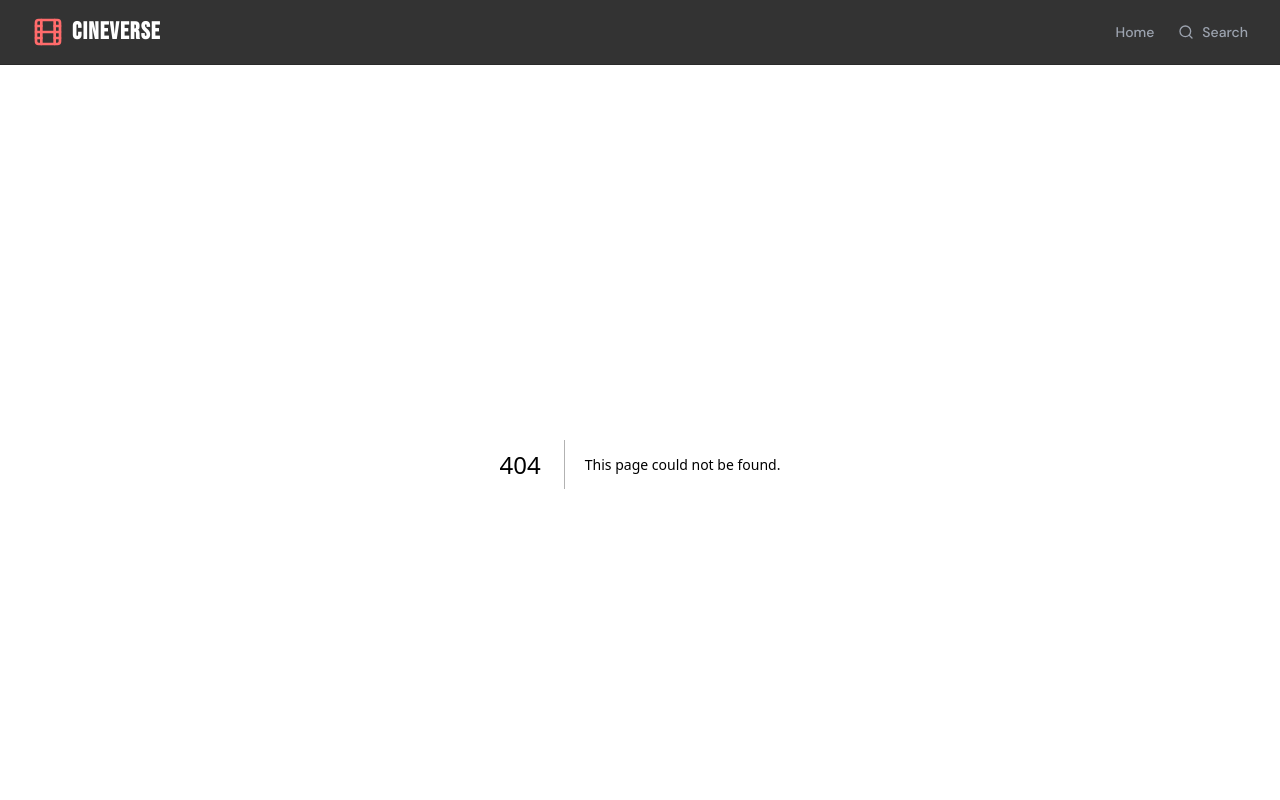
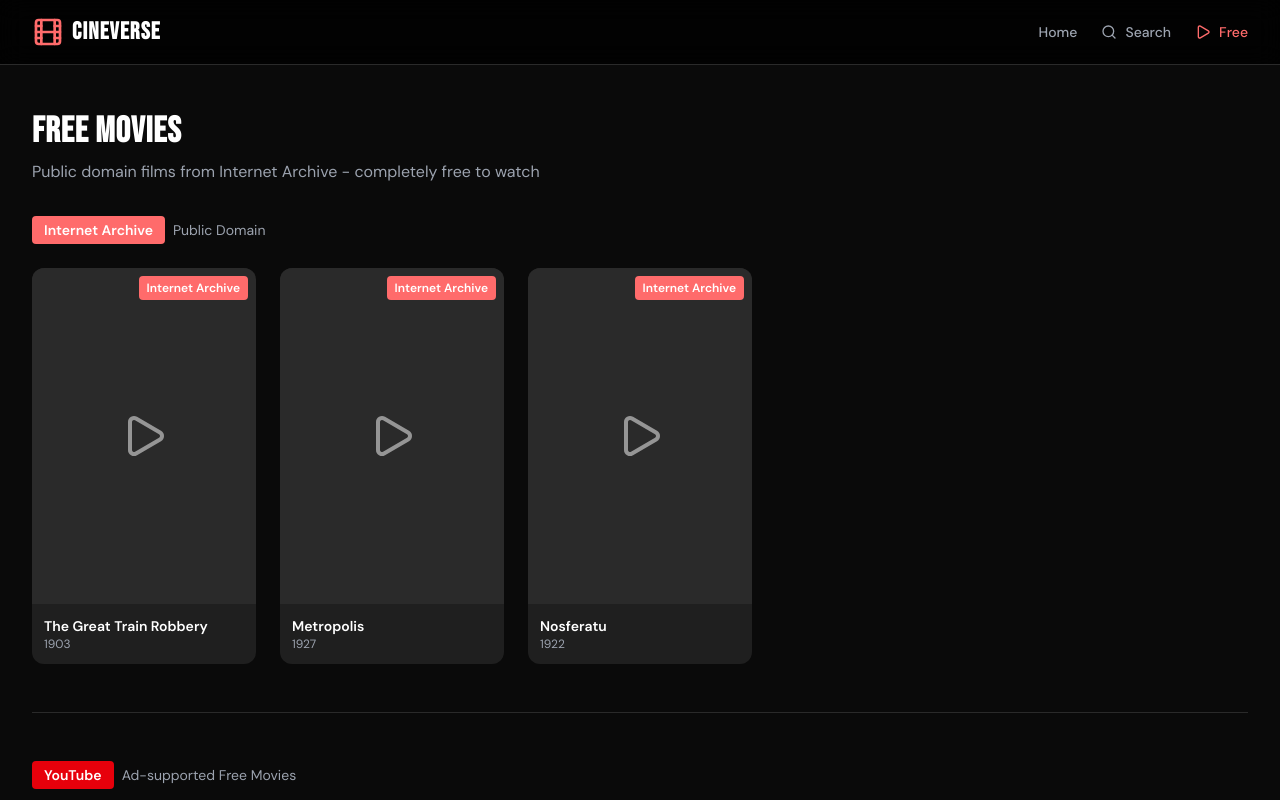
Before and after one commit to alainmiki/movie-app-free, a Next.js app: page /free in a window 1280 px wide. Before the commit this address had no page. Shown: the top 800 px of the page. Built offline with nearby package versions, Linux system fonts and the light colour scheme; no server answers.

Commit message:
feat(ui): add free movie section and player
Add "Free" link to navbar directing to /free
Include FreeMoviePlayer component for free movie playback
Add lib/archive.ts with helper to fetch archived videos

```diff
--- /dev/null
+++ b/src/app/free/page.tsx
@@ -0,0 +1,65 @@
+import { getFreeMovies } from "@/lib/archive";
+import { ArchiveCard } from "@/components/FreeMoviePlayer";
+
+export async function generateMetadata() {
+  return {
+    title: "Free Movies - Cineverse",
+    description: "Watch free movies from Internet Archive",
+  };
+}
+
+export default async function FreeMoviesPage() {
+  const movies = await getFreeMovies();
+
+  return (
+    <div className="max-w-7xl mx-auto px-4 sm:px-6 lg:px-8 py-12 animate-fade-in">
+      <div className="mb-8">
+        <h1 className="text-3xl sm:text-4xl font-bold font-display text-white tracking-wide mb-2">
+          Free Movies
+        </h1>
+        <p className="text-[#9ca3af]">
+          Public domain films from Internet Archive - completely free to watch
+        </p>
+      </div>
+
+      <section className="mb-12">
+        <div className="flex items-center gap-2 mb-6">
+          <div className="px-3 py-1 bg-[#ff6b6b] rounded text-sm font-semibold text-white">
+            Internet Archive
+          </div>
+          <span className="text-sm text-[#9ca3af]">Public Domain</span>
+        </div>
+
+        {movies.length > 0 ? (
+          <div className="grid grid-cols-2 sm:grid-cols-3 lg:grid-cols-4 xl:grid-cols-5 gap-4 sm:gap-6">
+            {movies.map((movie) => (
+              <ArchiveCard key={movie.identifier} movie={movie} />
+            ))}
+          </div>
+        ) : (
+          <div className="flex flex-col items-center justify-center py-16 text-center">
+            <p className="text-[#9ca3af] text-lg">Loading free movies...</p>
+          </div>
+        )}
+      </section>
+
+      <section className="border-t border-[#2a2a2a] pt-12">
+        <div className="flex items-center gap-2 mb-6">
+          <div className="px-3 py-1 bg-red-600 rounded text-sm font-semibold text-white">
+            YouTube
+          </div>
+          <span className="text-sm text-[#9ca3af]">Ad-supported Free Movies</span>
+        </div>
+
+        <div className="bg-[#1f1f1f] rounded-xl p-8 text-center">
+          <p className="text-[#9ca3af] mb-4">
+            YouTube's free movie library is available via embedded links on movie detail pages.
+          </p>
+          <p className="text-sm text-[#9ca3af]">
+            Browse popular movies and look for "Watch Free" buttons on eligible titles.
+          </p>
+        </div>
+      </section>
+    </div>
+  );
+}
--- /dev/null
+++ b/src/components/FreeMoviePlayer.tsx
@@ -0,0 +1,96 @@
+"use client";
+
+import { useState, useEffect } from "react";
+import { Play, X, ExternalLink, Loader2 } from "lucide-react";
+
+interface FreeMoviePlayerProps {
+  title: string;
+  videoUrl: string;
+}
+
+export function FreeMoviePlayer({ title, videoUrl }: FreeMoviePlayerProps) {
+  const [showModal, setShowModal] = useState(false);
+  const [loading, setLoading] = useState(true);
+
+  if (!videoUrl) {
+    return (
+      <a
+        href={videoUrl}
+        target="_blank"
+        rel="noopener noreferrer"
+        className="inline-flex items-center gap-2 bg-[#ff6b6b] hover:bg-[#ff5252] text-white text-sm font-semibold px-4 py-2 rounded-full transition-colors"
+      >
+        <Play className="w-4 h-4 fill-white" />
+        Watch Free
+      </a>
+    );
+  }
+
+  return (
+    <>
+      <button
+        onClick={() => setShowModal(true)}
+        className="inline-flex items-center gap-2 bg-[#ff6b6b] hover:bg-[#ff5252] text-white text-sm font-semibold px-4 py-2 rounded-full transition-colors"
+      >
+        <Play className="w-4 h-4 fill-white" />
+        Watch Free
+      </button>
+
+      {showModal && (
+        <div className="fixed inset-0 z-50 flex items-center justify-center bg-black/90 p-4">
+          <div className="relative w-full max-w-4xl aspect-video bg-black rounded-xl overflow-hidden">
+            <button
+              onClick={() => setShowModal(false)}
+              className="absolute top-4 right-4 z-10 w-10 h-10 flex items-center justify-center bg-black/50 hover:bg-black/70 rounded-full text-white transition-colors"
+            >
+              <X className="w-6 h-6" />
+            </button>
+            <div className="flex items-center justify-center h-full">
+              <iframe
+                src={videoUrl}
+                title={title}
+                className="w-full h-full"
+                allow="accelerometer; autoplay; clipboard-write; encrypted-media; gyroscope; picture-in-picture"
+                allowFullScreen
+              />
+            </div>
+          </div>
+        </div>
+      )}
+    </>
+  );
+}
+
+interface ArchiveCardProps {
+  movie: {
+    identifier: string;
+    title: string;
+    description: string;
+    date: string;
+  };
+}
+
+export function ArchiveCard({ movie }: ArchiveCardProps) {
+  return (
+    <a
+      href={`https://archive.org/details/${movie.identifier}`}
+      target="_blank"
+      rel="noopener noreferrer"
+      className="group relative block overflow-hidden rounded-xl bg-[#1f1f1f] transition-all duration-200 hover:scale-[1.02] hover:shadow-2xl hover:shadow-[#ff6b6b]/10"
+    >
+      <div className="aspect-[2/3] relative bg-[#2a2a2a] flex items-center justify-center">
+        <Play className="w-12 h-12 text-white/50 group-hover:text-white/80 transition-colors" />
+        <div className="absolute top-2 right-2 px-2 py-1 bg-[#ff6b6b] rounded text-xs font-semibold text-white">
+          Internet Archive
+        </div>
+      </div>
+
+      <div className="p-3">
+        <h3 className="text-sm font-semibold text-white truncate group-hover:text-[#ff6b6b] transition-colors">
+          {movie.title}
+        </h3>
+        <p className="text-xs text-[#9ca3af] truncate">{movie.date}</p>
+      </div>
+    </a>
+  );
+}
--- a/src/components/Navbar.tsx
+++ b/src/components/Navbar.tsx
@@ -2,7 +2,7 @@
 
 import Link from "next/link";
 import { usePathname } from "next/navigation";
-import { Film, Search } from "lucide-react";
+import { Film, Search, Play } from "lucide-react";
 
 export function Navbar() {
   const pathname = usePathname();
@@ -40,6 +40,17 @@ export function Navbar() {
               <Search className="w-4 h-4" />
               Search
             </Link>
+            <Link
+              href="/free"
+              className={`flex items-center gap-2 text-sm font-medium transition-colors ${
+                pathname === "/free"
+                  ? "text-[#ff6b6b]"
+                  : "text-[#9ca3af] hover:text-white"
+              }`}
+            >
+              <Play className="w-4 h-4" />
+              Free
+            </Link>
           </div>
         </div>
       </div>
--- /dev/null
+++ b/src/lib/archive.ts
@@ -0,0 +1,129 @@
+const BASE_URL = "https://archive.org/advancedsearch.php";
+
+export interface ArchiveMovieFile {
+  name: string;
+  format?: string;
+  url?: string;
+}
+
+export interface ArchiveMovie {
+  identifier: string;
+  title: string;
+  description: string;
+  date: string;
+  runtime: string;
+  creator: string;
+  downloads: string;
+  download1?: string;
+}
+
+export interface ArchiveMetadata {
+  metadata?: {
+    title?: string[];
+    description?: string[];
+    date?: string[];
+    runtime?: string[];
+    creator?: string[];
+  };
+  files?: Record<string, ArchiveMovieFile>;
+}
+
+export interface ArchiveSearchResponse {
+  response: {
+    numFound: number;
+    start: 0;
+    docs: ArchiveMovie[];
+  };
+}
+
+export async function getFreeMovies(page: number = 1): Promise<ArchiveMovie[]> {
+  const params = new URLSearchParams({
+    q: "mediatype:movies AND format:Vimeo MP4",
+    fl: "identifier,title,description,date,runtime,creator,downloads",
+    sort: "downloads desc",
+    rows: "20",
+    page: page.toString(),
+    output: "json",
+  });
+
+  try {
+    const response = await fetch(`${BASE_URL}?${params.toString()}`, {
+      next: { revalidate: 3600 },
+    });
+
+    if (!response.ok) {
+      throw new Error("Archive API Error");
+    }
+
+    const data: ArchiveSearchResponse = await response.json();
+    return data.response.docs;
+  } catch {
+    return FALLBACK_MOVIES;
+  }
+}
+
+export async function getArchiveDetails(identifier: string): Promise<ArchiveMovie | null> {
+  try {
+    const response = await fetch(
+      `https://archive.org/metadata/${identifier}`,
+      { next: { revalidate: 3600 } }
+    );
+
+    if (!response.ok) {
+      throw new Error("Archive API Error");
+    }
+
+    const data: ArchiveMetadata = await response.json();
+    const files = data.files || {};
+    const videoFile = Object.values(files).find(
+      (f) => f.format?.includes("MP4") || f.format?.includes("Video")
+    );
+
+    return {
+      identifier,
+      title: data.metadata?.title?.[0] || "",
+      description: data.metadata?.description?.[0] || "",
+      date: data.metadata?.date?.[0] || "",
+      runtime: data.metadata?.runtime?.[0] || "",
+      creator: data.metadata?.creator?.[0] || "",
+      downloads: JSON.stringify(files),
+      download1: videoFile?.url,
+    };
+  } catch {
+    return null;
+  }
+}
+
+export function getArchiveWatchUrl(identifier: string): string {
+  return `https://archive.org/details/${identifier}`;
+}
+
+const FALLBACK_MOVIES: ArchiveMovie[] = [
+  {
+    identifier: "TheGreatTrainRobbery",
+    title: "The Great Train Robbery",
+    description: "A classic silent western from 1903",
+    date: "1903",
+    runtime: "12 min",
+    creator: "Edwin S. Porter",
+    downloads: "{}",
+  },
+  {
+    identifier: "Metropolis_1927",
+    title: "Metropolis",
+    description: "Fritz Lang's dystopian masterpiece",
+    date: "1927",
+    runtime: "153 min",
+    creator: "Fritz Lang",
+    downloads: "{}",
+  },
+  {
+    identifier: "Nosferatu_1922",
+    title: "Nosferatu",
+    description: "The iconic vampire film",
+    date: "1922",
+    runtime: "94 min",
+    creator: "F.W. Murnau",
+    downloads: "{}",
+  },
+];
```
